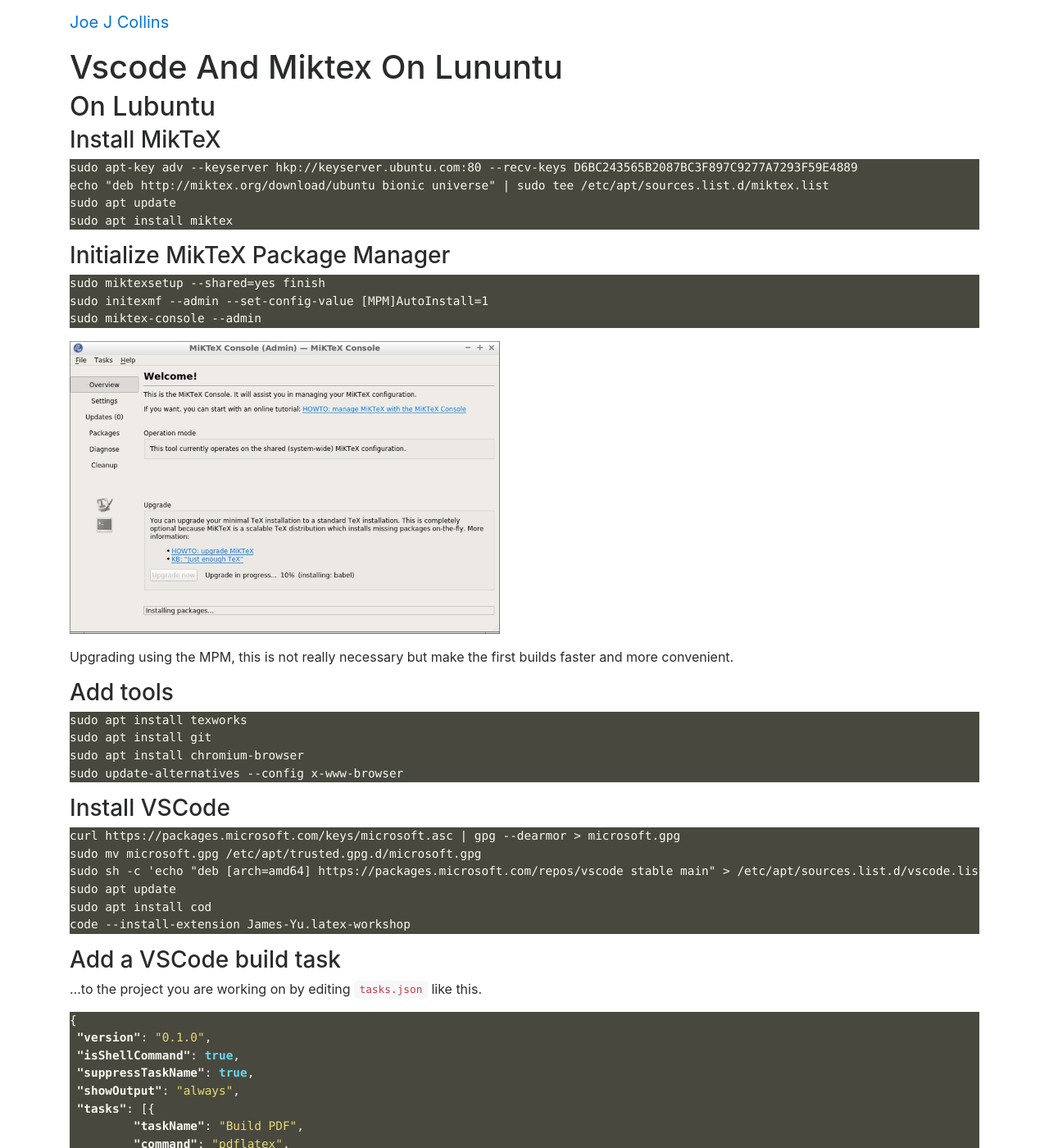
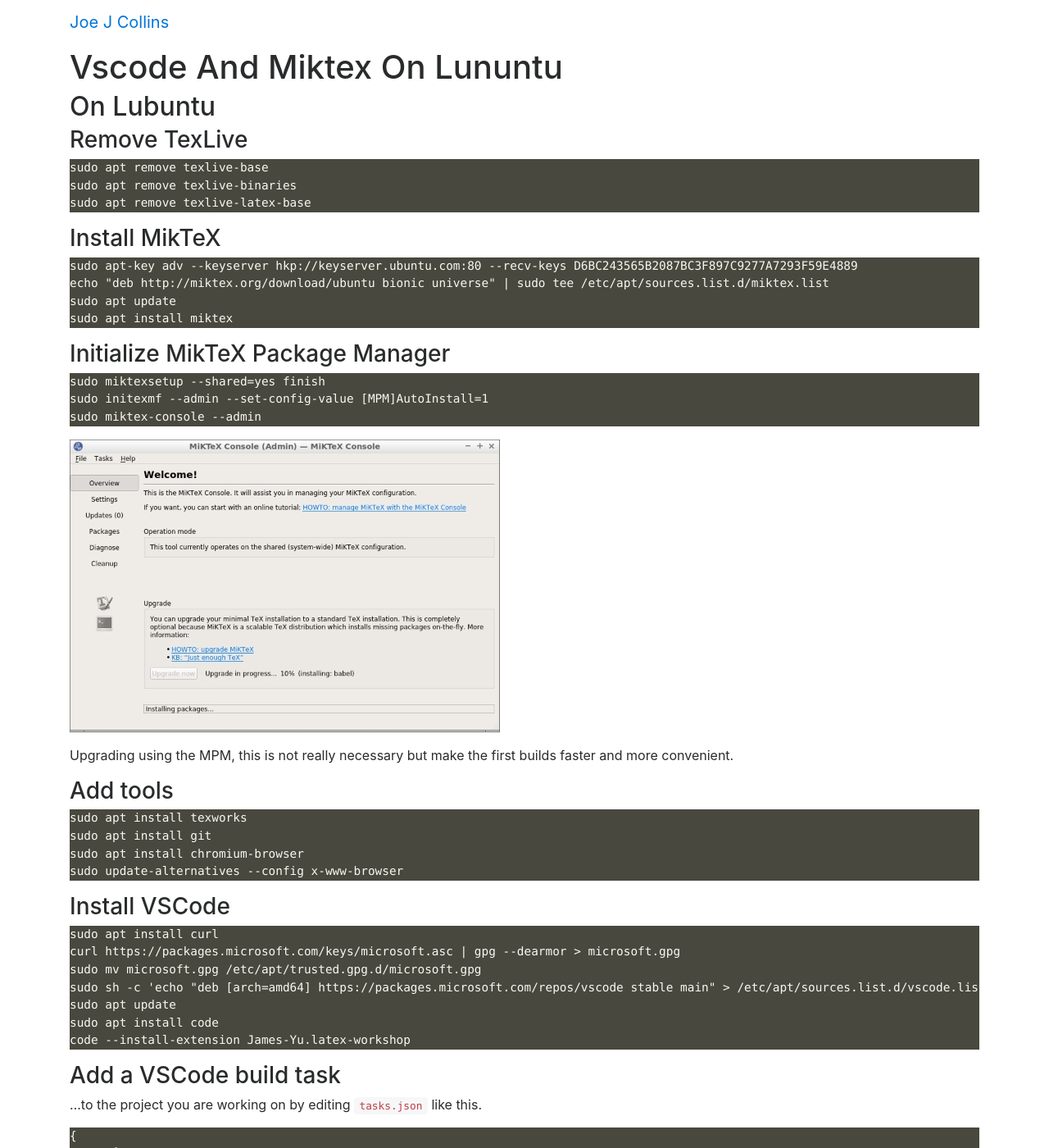
Before and after one commit to joejcollins/joejcollins.github.io, a Jekyll site: the page built from _posts/2018-06-21-vscode-and-miktex-on-lununtu.md, in a window 1280 px wide and 1400 px high. Shown: the whole window at 82% size. Built offline with Jekyll 4.4.1, drawn with Linux system fonts in a browser that asks for light colours; nearby versions of some CDN libraries.

Commit message:
Remove texlive

```diff
--- a/_posts/2018-06-21-vscode-and-miktex-on-lununtu.md
+++ b/_posts/2018-06-21-vscode-and-miktex-on-lununtu.md
@@ -3,6 +3,12 @@
 ---
 
 ## On Lubuntu
+
+### Remove TexLive
+
+    sudo apt remove texlive-base
+    sudo apt remove texlive-binaries
+    sudo apt remove texlive-latex-base
 
 ### Install MikTeX
 
@@ -30,11 +36,12 @@
 
 ### Install VSCode
 
+    sudo apt install curl
     curl https://packages.microsoft.com/keys/microsoft.asc | gpg --dearmor > microsoft.gpg
     sudo mv microsoft.gpg /etc/apt/trusted.gpg.d/microsoft.gpg
     sudo sh -c 'echo "deb [arch=amd64] https://packages.microsoft.com/repos/vscode stable main" > /etc/apt/sources.list.d/vscode.list'
     sudo apt update
-    sudo apt install cod
+    sudo apt install code
     code --install-extension James-Yu.latex-workshop
 
 ### Add a VSCode build task
```
